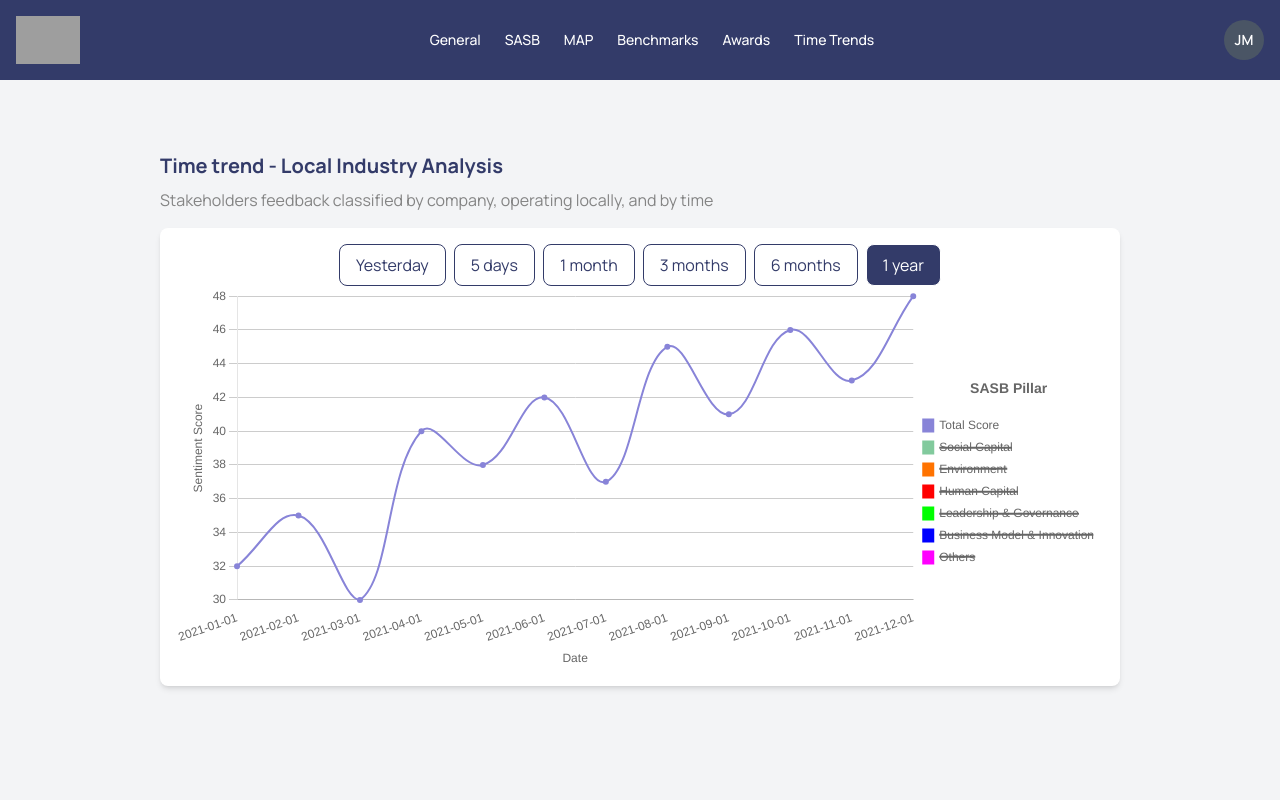
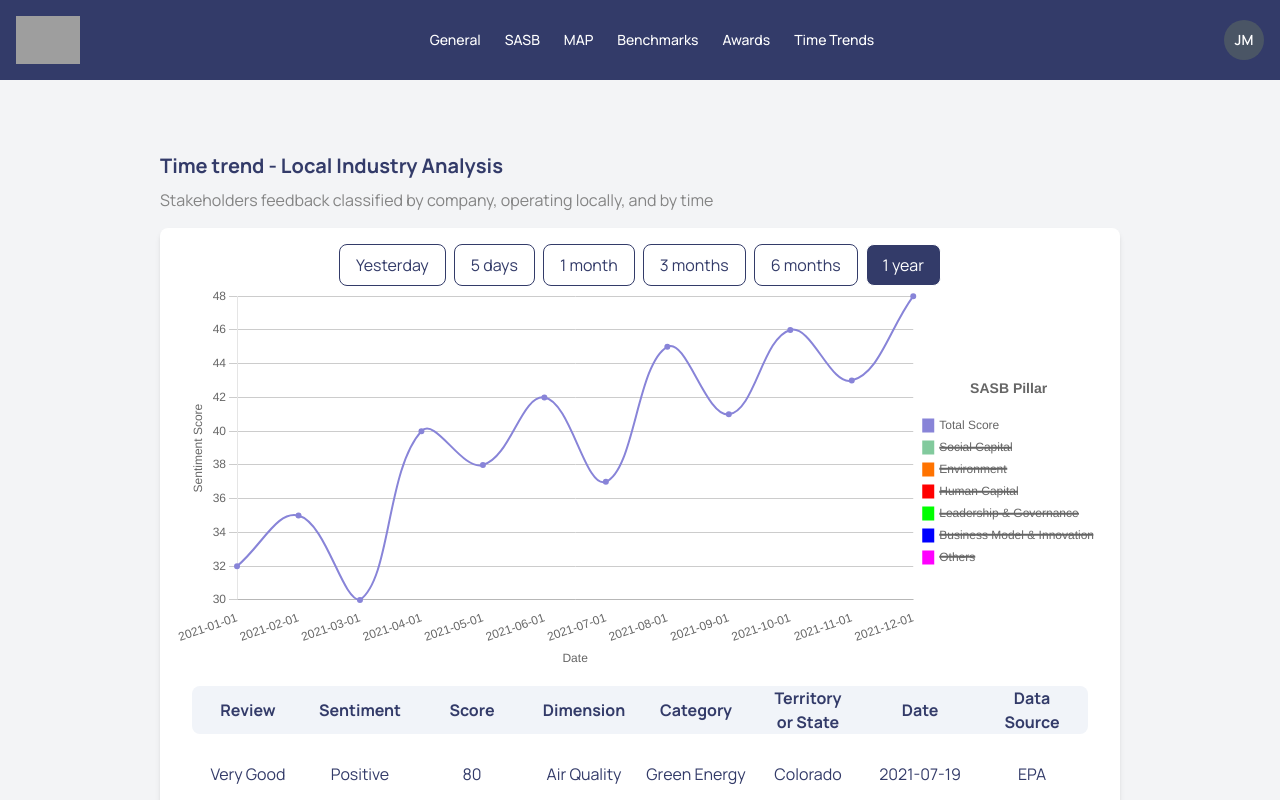
Before and after one commit to SSIndex/MonitorPOC, a Next.js app in the folder monitor/: page /time-trends in a window 1280 px wide. Shown: the top 800 px of the page. Built offline with nearby package versions, Linux system fonts and the light colour scheme; grey boxes are pictures that could not be loaded.

Commit message:
feat(page/time-trends): ADD table to time-trends

```diff
--- a/monitor/src/app/api/v1/sasb/reviews/route.ts
+++ b/monitor/src/app/api/v1/sasb/reviews/route.ts
@@ -86,9 +86,18 @@ export async function GET(request: Request) {
         totalRows: socialCapitalComments.length,
         comments: socialComments,
       },
-      humanCapital: humanComments,
-      leadershipAndGovernance: leadershipComments,
-      others: otherComments,
+      humanCapital: {
+        totalRows: humanCapitalComments.length,
+        comments: humanComments,
+      },
+      leadershipAndGovernance: {
+        comments: leadershipComments,
+        totalRows: leadershipAndGovernanceComments.length,
+      },
+      others: {
+        comments: otherComments,
+        totalRows: othersComments.length,
+      },
     };
   }
 
--- a/monitor/src/app/time-trends/page.tsx
+++ b/monitor/src/app/time-trends/page.tsx
@@ -1,10 +1,46 @@
 "use client";
 
 import TimeTrendsLineChart from "@/_components/line_chart_chartjs";
+import { NestedTable } from "@/_components/nested_table";
+import { Table } from "@/_components/table";
 import TimeRangeSelector from "@/_components/time_range_selector";
+import { useGetSASBReviews } from "@/_handlers/requests/sasb";
+import { useState } from "react";
+import { dimensionColumns, subNestedColumns } from "@/_mocks/data";
+import { transformToTableData } from "@/_utils/dataTransformations";
 
 // Main General Analysis Page
 export default function TimeTrendsAnalysis() {
+  const [sorting, setSorting] = useState<SortingState>([
+    { id: "review", desc: true },
+  ]);
+
+  const [pagination, setPagination] = useState<PaginationState>({
+    pageIndex: 0,
+    pageSize: 5,
+  });
+
+  const {
+    data: reviews,
+    error: reviewsError,
+    isLoading: reviewsIsLoading,
+  } = useGetSASBReviews(
+    "Clínica MEDS",
+    undefined,
+    sorting[0]?.desc === true ? "desc" : "asc",
+    sorting[0]?.id,
+    pagination.pageIndex,
+    pagination.pageSize,
+  );
+
+  if (reviewsIsLoading) return <div>Loading...</div>;
+  if (reviewsError) return <div>Error: {reviewsError.message}</div>;
+
+  // Put all reviews in the same object
+  const allReviews = Object.values(reviews).reduce((acc, val) => {
+    return acc.concat(val.comments);
+  }, []);
+
   return (
     <section className="pt-6 mt-6">
       <h4 className="text-xl font-bold text-primary">
@@ -17,6 +53,7 @@ export default function TimeTrendsAnalysis() {
       <div className="bg-white rounded-lg shadow-md mt-4 w-full h-full p-4">
         <TimeRangeSelector onSelect={() => console.log("TimeRange")} />
         <TimeTrendsLineChart />
+        <Table columns={subNestedColumns} data={allReviews} />
       </div>
     </section>
   );
```
